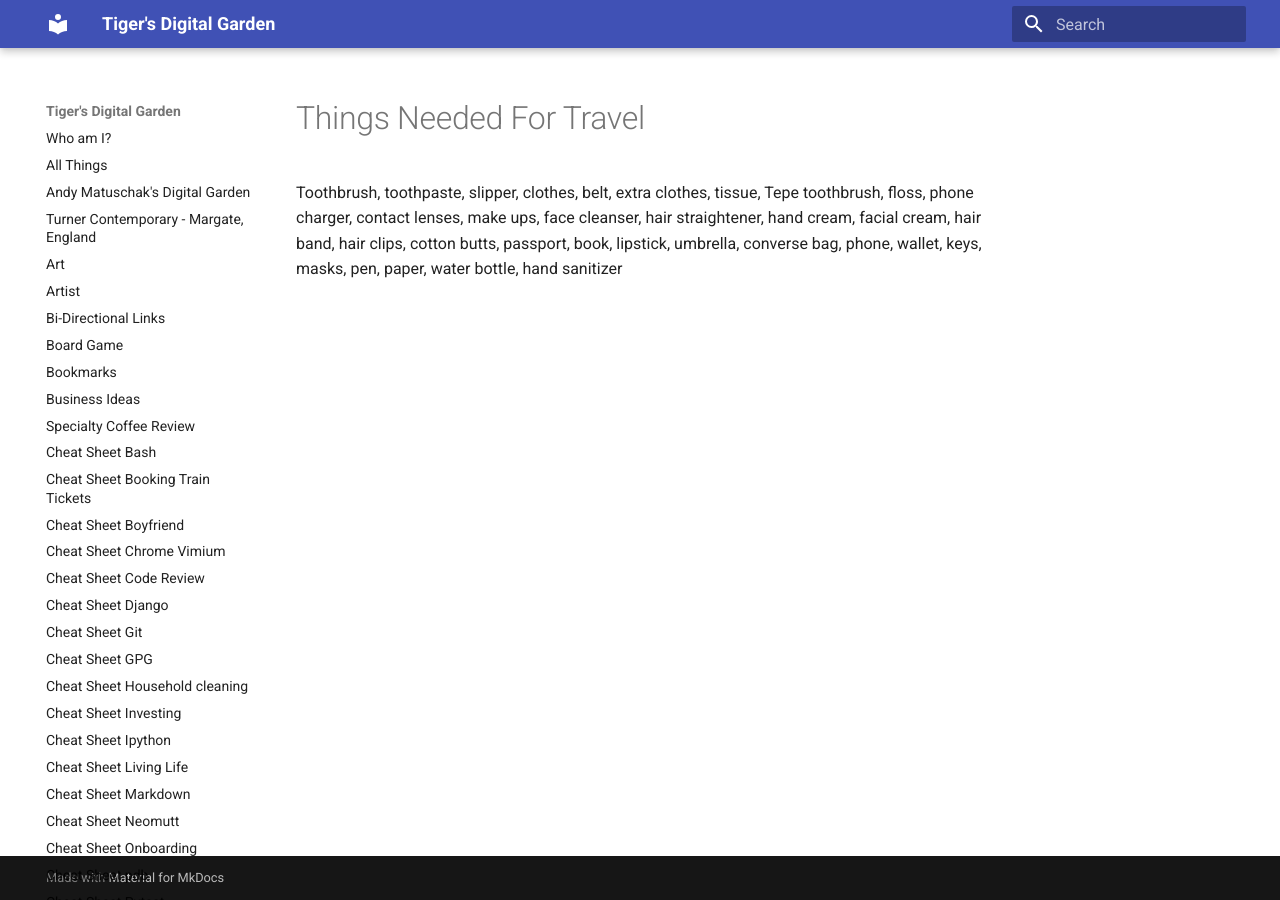
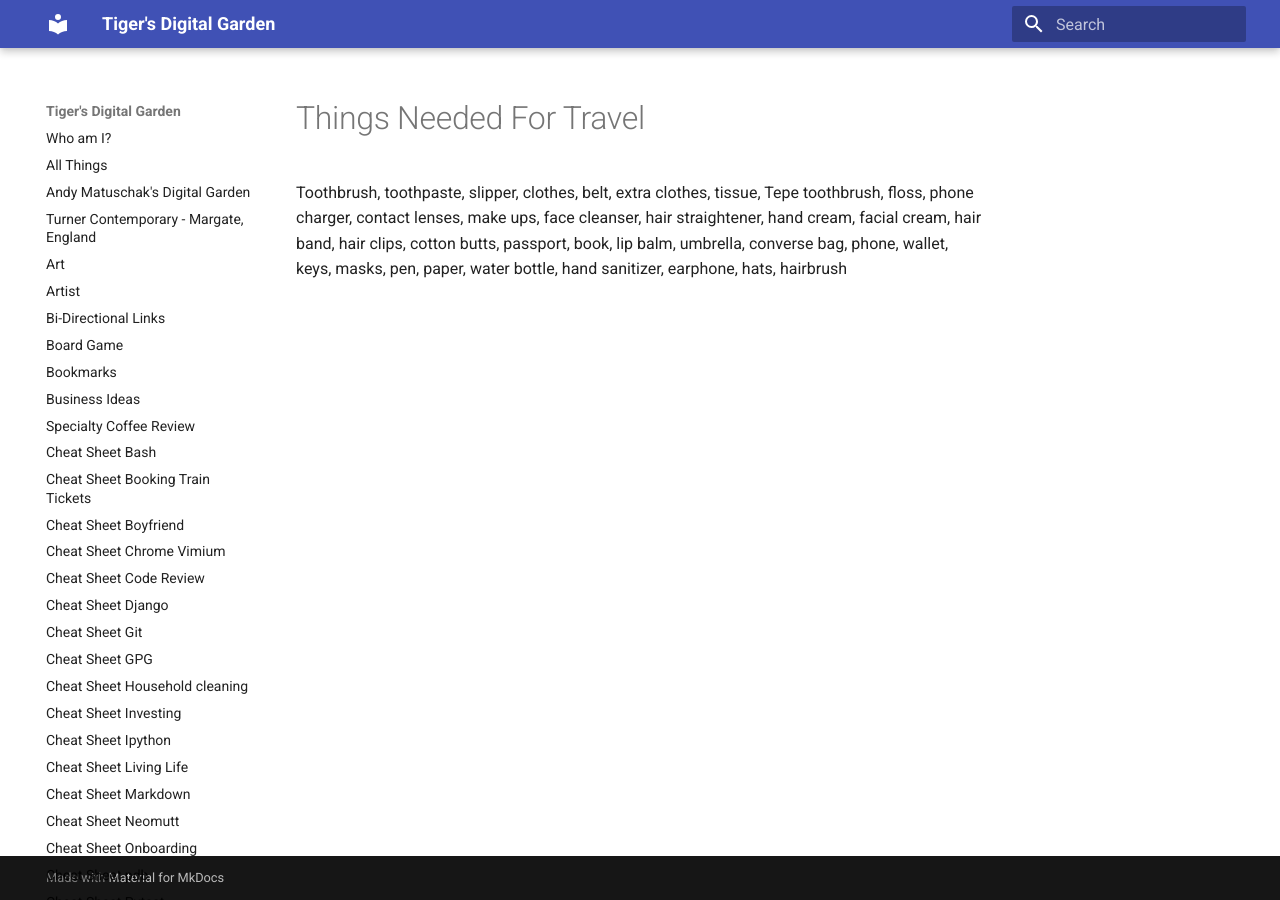
Before and after one commit to ynotstartups/notes, an MkDocs documentation site: the page built from notes/things-needed-for-travel.md, in a window 1280 px wide. Built offline with MkDocs 1.6.1 and Material for MkDocs 9.7.7, drawn with Linux system fonts in a browser that asks for light colours.

Commit message:
update things for travel

```diff
--- a/notes/things-needed-for-travel.md
+++ b/notes/things-needed-for-travel.md
@@ -3,5 +3,5 @@
 Toothbrush, toothpaste, slipper, clothes, belt, extra clothes, tissue, Tepe
 toothbrush, floss, phone charger, contact lenses, make ups, face cleanser, hair
 straightener, hand cream, facial cream, hair band, hair clips, cotton butts,
-passport, book, lipstick, umbrella, converse bag, phone, wallet, keys, masks,
-pen, paper, water bottle, hand sanitizer
+passport, book, lip balm, umbrella, converse bag, phone, wallet, keys, masks,
+pen, paper, water bottle, hand sanitizer, earphone, hats, hairbrush
```
